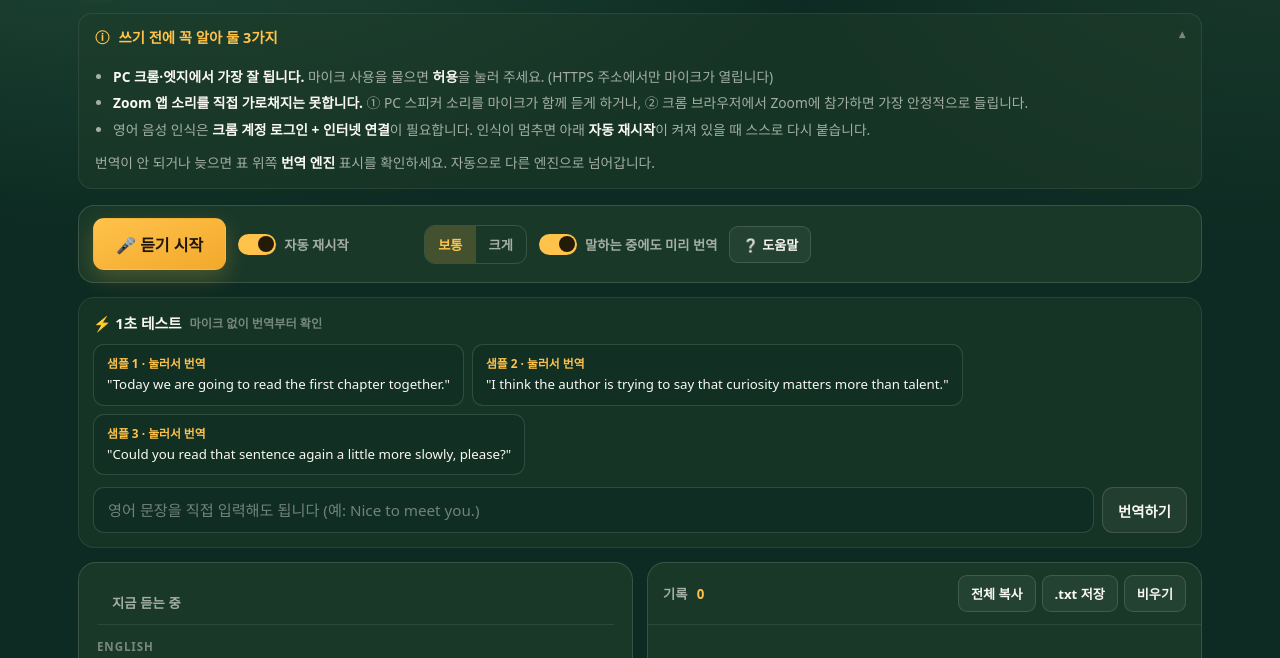
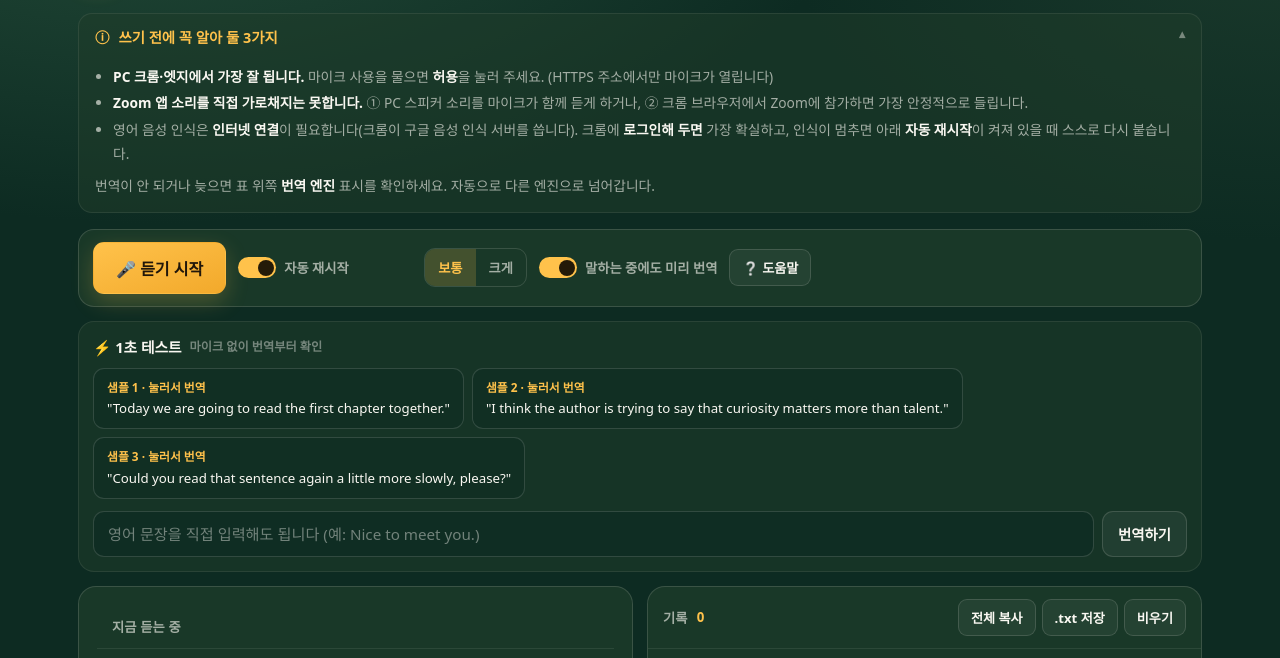
Before and after one commit to moonflowergarden123-arch/lecture-board, a plain HTML site: page live-translate/index.html in a window 1280 px wide. Shown: the part 88-746 px from the top of the page. Drawn offline with Linux system fonts and the light colour scheme; a web font is replaced by a local one.

Commit message:
docs(live-translate): 음성 인식에 크롬 로그인이 필수가 아님을 정확히 안내

```diff
--- a/live-translate/index.html
+++ b/live-translate/index.html
@@ -187,7 +187,7 @@ footer.foot .kbd{font-family:inherit;background:rgba(250,248,242,.1);border:1px
       <ul>
         <li><b>PC 크롬·엣지에서 가장 잘 됩니다.</b> 마이크 사용을 물으면 <b>허용</b>을 눌러 주세요. (HTTPS 주소에서만 마이크가 열립니다)</li>
         <li><b>Zoom 앱 소리를 직접 가로채지는 못합니다.</b> ① PC 스피커 소리를 마이크가 함께 듣게 하거나, ② 크롬 브라우저에서 Zoom에 참가하면 가장 안정적으로 들립니다.</li>
-        <li>영어 음성 인식은 <b>크롬 계정 로그인 + 인터넷 연결</b>이 필요합니다. 인식이 멈추면 아래 <b>자동 재시작</b>이 켜져 있을 때 스스로 다시 붙습니다.</li>
+        <li>영어 음성 인식은 <b>인터넷 연결</b>이 필요합니다(크롬이 구글 음성 인식 서버를 씁니다). 크롬에 <b>로그인해 두면</b> 가장 확실하고, 인식이 멈추면 아래 <b>자동 재시작</b>이 켜져 있을 때 스스로 다시 붙습니다.</li>
       </ul>
       <p style="margin:9px 0 0">번역이 안 되거나 늦으면 표 위쪽 <b>번역 엔진</b> 표시를 확인하세요. 자동으로 다른 엔진으로 넘어갑니다.</p>
     </div>
```
